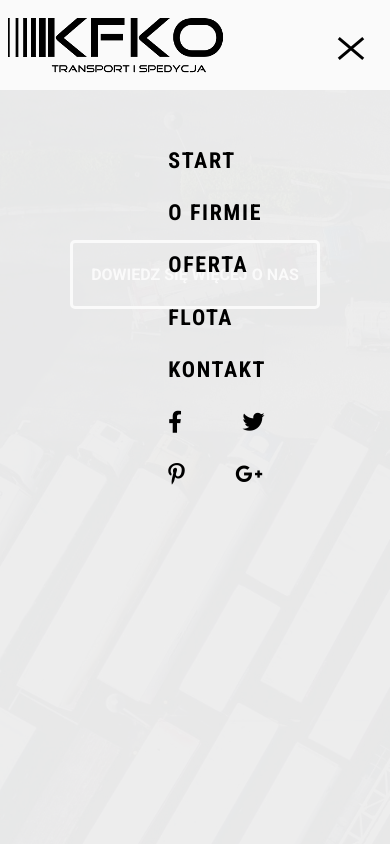
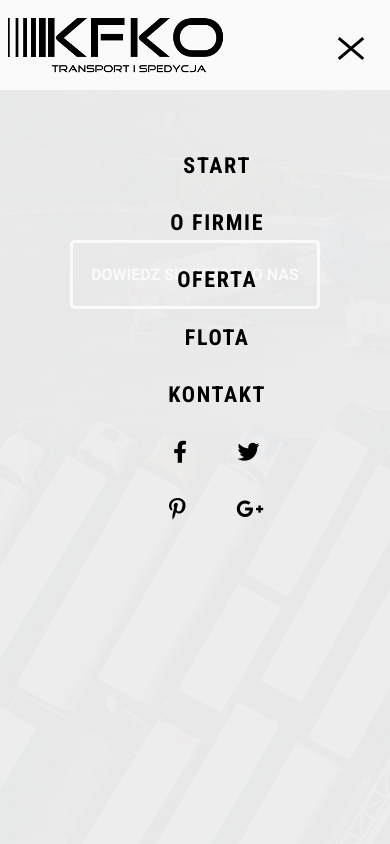
Before and after one commit to Pawelwgithub/transport-project, a website: page index.html in a window 390 px wide. Both pictures are taken after a click on the element 352 px from the left and 46 px from the top of the page. Shown: the top 844 px of the page. Drawn offline with nearby package versions, Linux system fonts and the light colour scheme; a web font is replaced by a local one.

Commit message:
Correct css styles text align and margin for menu in media

```diff
--- a/css/style.css
+++ b/css/style.css
@@ -769,7 +769,7 @@ footer .page-footer i:hover {
     top: 15%;
     right: 25%;
     padding: 0px 30px;
-    text-align: justify;
+    text-align: center;
   }
   .menu.media-menu ul li {
     list-style: none;
@@ -778,7 +778,7 @@ footer .page-footer i:hover {
     text-transform: uppercase;
     letter-spacing: 1.7px;
     font-family: "Roboto Condensed", sans-serif;
-    margin: 15px 5px 0 0;
+    margin: 20px 5px 0 0;
   }
   .menu.media-menu ul li a {
     text-decoration: none;
```
Also changed, not shown: 1 other file.
